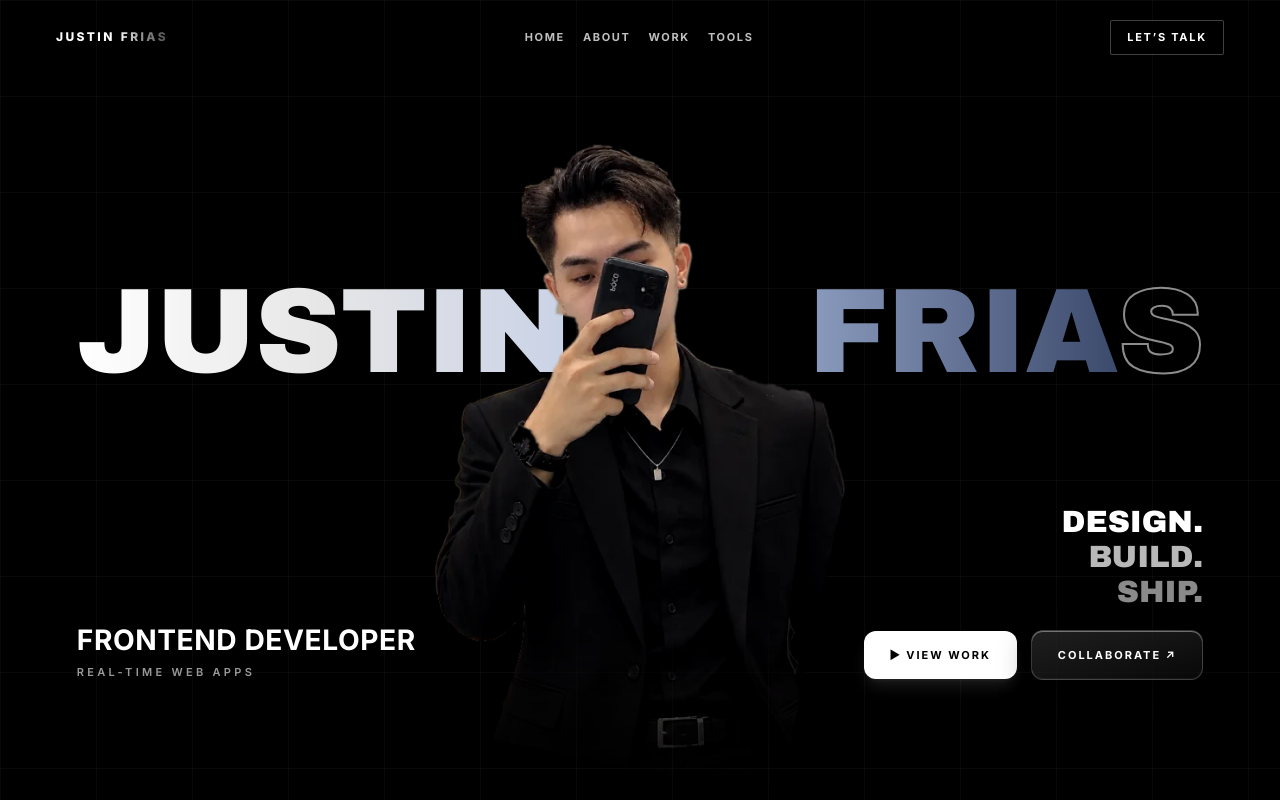
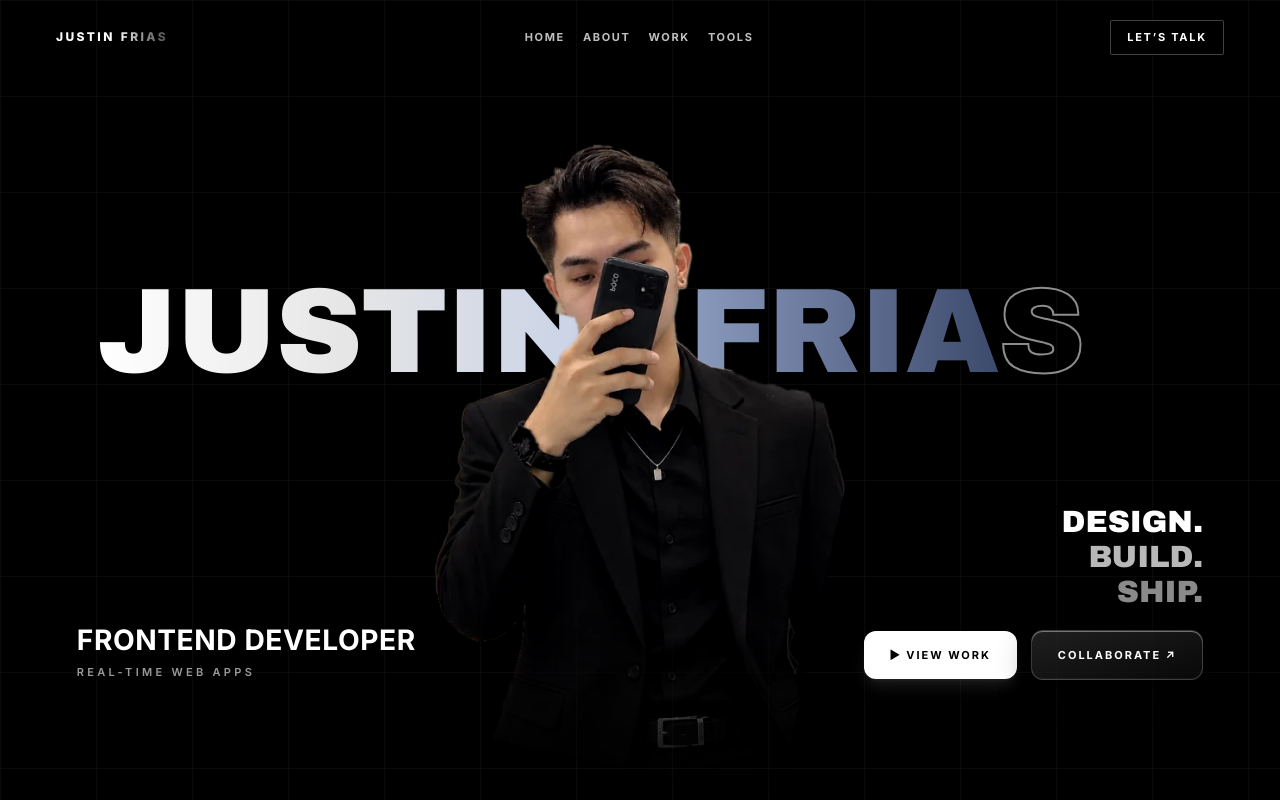
Before and after one commit to Elvoratechnology/tin_frias, a Next.js app: page / in a window 1280 px wide. Shown: the top 800 px of the page. Built offline with nearby package versions, Linux system fonts and the light colour scheme.

Commit message:
Fix symmetrical spacing for JUSTIN and FRIAS around center cutout

```diff
--- a/components/Hero.tsx
+++ b/components/Hero.tsx
@@ -21,24 +21,28 @@ export function Hero() {
       id="home"
       className="relative h-[100svh] min-h-[640px] w-full overflow-hidden select-none"
     >
-      {/* Huge Split Name with page-load animation: fades in, slides up, unblurs */}
+      {/* Huge Split Name with symmetrical spacing around the center cutout */}
       <div
-        className="pointer-events-none absolute left-0 right-0 top-[18%] md:top-[34%] z-[5] md:z-[1] flex flex-col md:flex-row justify-between px-4 sm:px-[clamp(16px,6vw,110px)] font-display text-[21vw] md:text-[clamp(54px,9.4vw,190px)] leading-[0.92] md:leading-none tracking-[-0.01em] animate-hero-rise motion-reduce:animate-none"
+        className="pointer-events-none absolute left-0 right-0 top-[18%] md:top-[34%] z-[5] md:z-[1] grid grid-cols-1 md:grid-cols-2 w-full font-display text-[21vw] md:text-[clamp(54px,9.4vw,190px)] leading-[0.92] md:leading-none tracking-[-0.01em] animate-hero-rise motion-reduce:animate-none px-4 sm:px-6 md:px-0"
         aria-label={portfolioContent.personal.displayName}
       >
-        {/* JUSTIN: white to light gray-blue */}
-        <span className="bg-gradient-to-r from-white via-white/90 to-[#c9d2e6] bg-clip-text text-transparent self-start">
+        {/* JUSTIN: white to light gray-blue (right-aligned towards center on desktop) */}
+        <div className="flex justify-start md:justify-end md:pr-[clamp(16px,3.8vw,56px)]">
+          <span className="bg-gradient-to-r from-white via-white/90 to-[#c9d2e6] bg-clip-text text-transparent">
             {portfolioContent.personal.firstName}
           </span>
+        </div>
 
-        {/* FRIAS: gray-blue to deep navy */}
-        <span className="bg-gradient-to-r from-[#8b9bbd] to-[#263456] bg-clip-text text-transparent self-end md:self-auto flex items-baseline">
+        {/* FRIAS: gray-blue to deep navy (left-aligned towards center on desktop) */}
+        <div className="flex justify-end md:justify-start md:pl-[clamp(16px,3.8vw,56px)]">
+          <span className="bg-gradient-to-r from-[#8b9bbd] to-[#263456] bg-clip-text text-transparent flex items-baseline">
             FRIA
-          {/* S outline-only without the vertical cursor bar */}
+            {/* S outline-only without cursor vertical bar */}
             <span className="relative inline-block font-normal text-transparent [-webkit-text-stroke:2px_rgba(255,255,255,0.55)]">
               S
             </span>
           </span>
+        </div>
       </div>
 
       {/* Justin Cutout Photo */}
```
Lines whose indentation alone changed are shown as unchanged.
